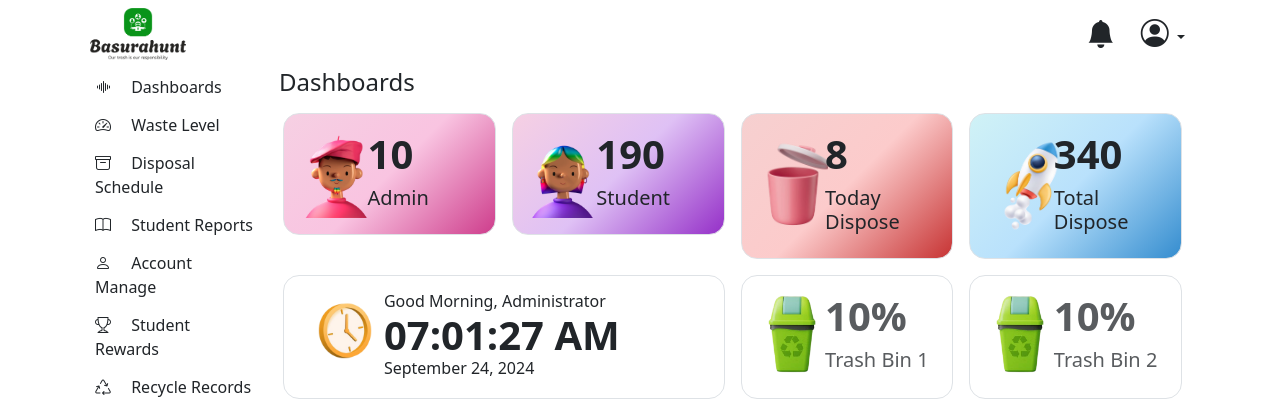
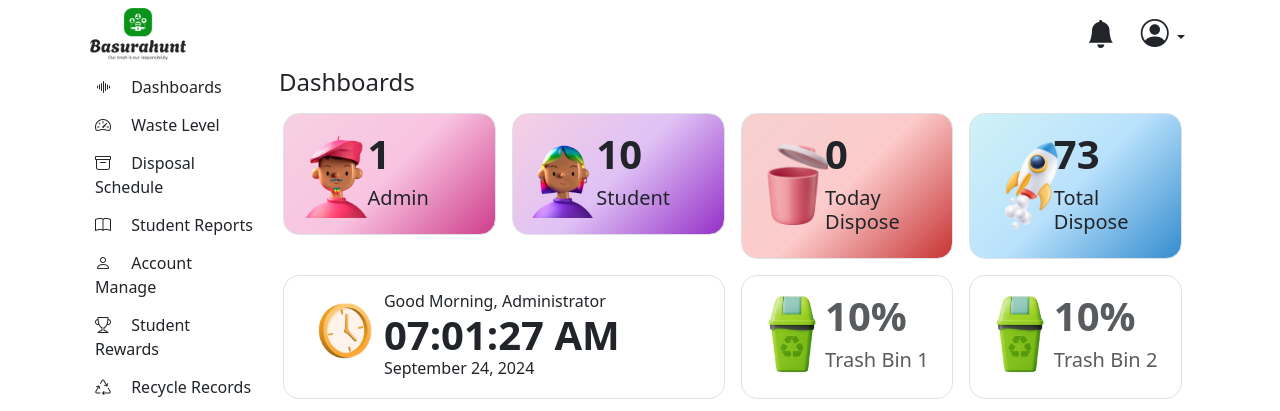
Before and after one commit to f9ki3/basuraHunt, a Flask app: template templates/dashboard.html in a window 1280 px wide. Shown: the top 411 px of the page. Run offline with Flask 3, Linux system fonts and the light colour scheme; the template is opened without the code that fills it, so the values that code supplies are empty; data comes from the database, SQL or seed files in the repository; some libraries are stand-ins or nearby versions.

Commit message:
dashboard count update

```diff
--- a/app.py
+++ b/app.py
@@ -9,6 +9,7 @@ from trash_count import *
 from trash_logs import *
 from student_report import *
 from trash_dispose import *
+from dashboard import *
 
 app = Flask(__name__)
 socketio = SocketIO(app)
@@ -502,6 +503,10 @@ def getDisposeAll():
     data = TrashDispose().getDisposeALL()
     return jsonify(data)
 
+@app.route('/get_dashboard', methods=['GET'])
+def get_dashboard():
+    data = Dashboard().getDashboard()
+    return jsonify(data)
 
 if __name__ == "__main__":
     app.run(debug=True, host='0.0.0.0', port=5000)
--- /dev/null
+++ b/dashboard.py
@@ -0,0 +1,49 @@
+from datetime import datetime
+from database import Database
+
+class Dashboard(Database):
+    def getDashboard(self):
+        conn = self.conn
+        cursor = conn.cursor()
+
+        try:
+            # Fetch the count of admins
+            admin = cursor.execute('''
+                SELECT COUNT(status) FROM users WHERE status = 0;
+            ''').fetchone()
+
+            # Fetch the count of students
+            student = cursor.execute('''
+                SELECT COUNT(status) FROM users WHERE status = 1;
+            ''').fetchone()
+
+            # Get the current date (only the date part) in the same format as in the database
+            today_date = datetime.now().strftime('%Y-%m-%d')
+
+            # Fetch today's disposals (filter by date portion of the datetime text field)
+            todayDispose = cursor.execute('''
+                SELECT COUNT(dispose) FROM trashDispose WHERE substr(date, 1, 10) = ?;
+            ''', (today_date,)).fetchone()
+
+            # Fetch total disposals
+            totalDispose = cursor.execute('''
+                SELECT COUNT(dispose) FROM trashDispose;
+            ''').fetchone()
+
+            print("Get Dashboard Created!")
+
+            # Return the results
+            return {
+                "admin_count": admin[0],  # Fetch count from tuple
+                "student_count": student[0],  # Fetch count from tuple
+                "today_dispose_count": todayDispose[0],  # Today's disposals count
+                "total_dispose_count": totalDispose[0]  # Total disposals count
+            }
+
+        except Exception as e:
+            print(f"Error fetching dashboard data: {e}")
+            return None
+
+        finally:
+            # Ensure the connection is closed properly
+            conn.close()
--- /dev/null
+++ b/static/js/dashboard_count.js
@@ -0,0 +1,22 @@
+function get_dashboard(){
+    $.ajax({
+        type: "GET",
+        url: "/get_dashboard",
+        dataType: "json",
+        success: function (response) {
+            admin_count = response.admin_count
+            student_count = response.student_count
+            today_dispose = response.today_dispose_count
+            total_dispose_count = response.total_dispose_count
+            $('#admin_count').text(admin_count)
+            $('#student_count').text(student_count)
+            $('#today_dispose').text(today_dispose)
+            $('#total_dispose_count').text(total_dispose_count)
+        }
+    });
+}
+setInterval(() => {
+    get_dashboard()
+}, 5000);
+
+get_dashboard()
--- a/templates/dashboard.html
+++ b/templates/dashboard.html
@@ -25,7 +25,7 @@
                                     </div>
                                 </div>
                                 <div class="col-8">
-                                    <h1 class="fw-bolder">10</h1>
+                                    <h1 class="fw-bolder" id="admin_count">0</h1>
                                     <h5>Admin</h5>
                                 </div>
                             </div>
@@ -40,7 +40,7 @@
                                     </div>
                                 </div>
                                 <div class="col-8">
-                                    <h1 class="fw-bolder">190</h1>
+                                    <h1 class="fw-bolder" id="student_count">0</h1>
                                     <h5>Student</h5>
                                 </div>
                             </div>
@@ -55,7 +55,7 @@
                                     </div>
                                 </div>
                                 <div class="col-8">
-                                    <h1 class="fw-bolder">8</h1>
+                                    <h1 class="fw-bolder" id="today_dispose">0</h1>
                                     <h5>Today Dispose</h5>
                                 </div>
                             </div>
@@ -70,7 +70,7 @@
                                     </div>
                                 </div>
                                 <div class="col-8">
-                                    <h1 class="fw-bolder">340</h1>
+                                    <h1 class="fw-bolder" id="total_dispose_count">0</h1>
                                     <h5>Total Dispose</h5>
                                 </div>
                             </div>
@@ -85,9 +85,9 @@
                                     </div>
                                 </div>
                                 <div class="col-8 ps-4">
-                                    <h6 class="greeting m-0 p-0">Good Morning, Administrator</h6>
-                                    <h1 class="time-display fw-bolder m-0 p-0">10:50 am</h1>
-                                    <h6 class="date-display m-0 p-0">January 1, 2024</h6>
+                                    <h6 class="greeting m-0 p-0"></h6>
+                                    <h1 class="time-display fw-bolder m-0 p-0"></h1>
+                                    <h6 class="date-display m-0 p-0"></h6>
                                 </div>
                             </div>
                         </div>
--- a/templates/footer_links.html
+++ b/templates/footer_links.html
@@ -18,3 +18,4 @@
 <script src="{{ url_for('static', filename='js/getAllDispose.js') }}"></script>
 <script src="{{ url_for('static', filename='js/dailyDisposeDashboard.js') }}"></script>
 <script src="{{ url_for('static', filename='js/date_time.js') }}"></script>
+<script src="{{ url_for('static', filename='js/dashboard_count.js') }}"></script>
```
